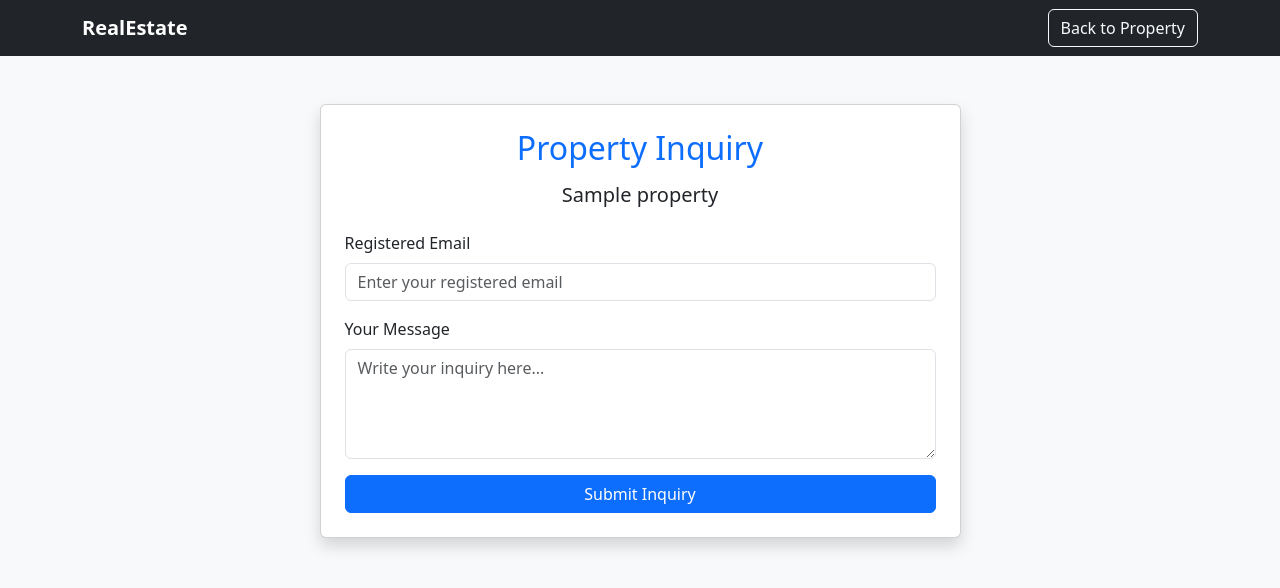
After one commit to Priyanka-github26/Real-Estate-Management-System, a Django app: page /properties/1/inquiry/ in a window 1280 px wide. The commit adds this page. Shown: the top 588 px of the page. Run offline with Django 4.2, Linux system fonts and the light colour scheme; tables that the repository leaves empty hold one stand-in row (values such as "Sample post").

Commit message:
Add client registration and property inquiry features

```diff
--- /dev/null
+++ b/properties/forms.py
@@ -0,0 +1,53 @@
+
+from django import forms
+from .models import Client, PropertyInquiry
+
+
+class ClientForm(forms.ModelForm):
+
+    class Meta:
+        model = Client
+        fields = [
+            'name',
+            'email',
+            'phone',
+            'client_type',
+            'address',
+        ]
+
+        widgets = {
+            'name': forms.TextInput(attrs={
+                'class': 'form-control',
+                'placeholder': 'Enter your full name'
+            }),
+            'email': forms.EmailInput(attrs={
+                'class': 'form-control',
+                'placeholder': 'Enter your email'
+            }),
+            'phone': forms.TextInput(attrs={
+                'class': 'form-control',
+                'placeholder': 'Enter phone number'
+            }),
+            'client_type': forms.Select(attrs={
+                'class': 'form-select'
+            }),
+            'address': forms.Textarea(attrs={
+                'class': 'form-control',
+                'rows': 3
+            }),
+        }
+
+
+class PropertyInquiryForm(forms.ModelForm):
+
+    class Meta:
+        model = PropertyInquiry
+        fields = ['message']
+
+        widgets = {
+            'message': forms.Textarea(attrs={
+                'class': 'form-control',
+                'rows': 4,
+                'placeholder': 'Write your inquiry here...'
+            }),
+        }
--- a/properties/templates/properties/property_detail.html
+++ b/properties/templates/properties/property_detail.html
@@ -90,6 +90,11 @@
 
             <hr>
 
+            <a href="{% url 'property_inquiry' property.id %}"
+   class="btn btn-success me-2">
+    Send Inquiry
+</a>
+
             <a href="{% url 'property_list' %}" class="btn btn-primary">
                 Back to Properties
             </a>
--- /dev/null
+++ b/properties/templates/properties/property_inquiry.html
@@ -0,0 +1,78 @@
+
+<!DOCTYPE html>
+<html lang="en">
+<head>
+    <meta charset="UTF-8">
+    <meta name="viewport" content="width=device-width, initial-scale=1.0">
+    <title>Property Inquiry | RealEstate</title>
+
+    <link href="https://cdn.jsdelivr.net/npm/bootstrap@5.3.3/dist/css/bootstrap.min.css"
+          rel="stylesheet">
+</head>
+
+<body class="bg-light">
+
+<nav class="navbar navbar-dark bg-dark">
+    <div class="container">
+        <a class="navbar-brand fw-bold" href="/">RealEstate</a>
+        <a href="{% url 'property_detail' property.id %}"
+           class="btn btn-outline-light">
+            Back to Property
+        </a>
+    </div>
+</nav>
+
+<div class="container mt-5">
+    <div class="row justify-content-center">
+        <div class="col-md-7">
+
+            <div class="card shadow">
+                <div class="card-body p-4">
+
+                    <h2 class="text-primary text-center mb-3">
+                        Property Inquiry
+                    </h2>
+
+                    <h5 class="text-center mb-4">
+                        {{ property.title }}
+                    </h5>
+
+                    <form method="POST">
+                        {% csrf_token %}
+
+                        {% if form.non_field_errors %}
+                            <div class="alert alert-danger">
+                                {{ form.non_field_errors }}
+                            </div>
+                        {% endif %}
+
+                        <div class="mb-3">
+                            <label class="form-label">Registered Email</label>
+                            <input type="email"
+                                   name="email"
+                                   class="form-control"
+                                   placeholder="Enter your registered email"
+                                   required>
+                        </div>
+
+                        <div class="mb-3">
+                            <label class="form-label">Your Message</label>
+                            {{ form.message }}
+                            {{ form.message.errors }}
+                        </div>
+
+                        <button type="submit"
+                                class="btn btn-primary w-100">
+                            Submit Inquiry
+                        </button>
+                    </form>
+
+                </div>
+            </div>
+
+        </div>
+    </div>
+</div>
+
+</body>
+</html>
--- a/properties/urls.py
+++ b/properties/urls.py
@@ -5,4 +5,6 @@ urlpatterns = [
     path('', views.home, name='home'),
     path('properties/', views.property_list, name='property_list'),
     path('properties/<int:property_id>/', views.property_detail, name='property_detail'),
+    path('register-client/', views.client_register, name='client_register'),
+    path('properties/<int:property_id>/inquiry/', views.property_inquiry, name='property_inquiry'),
 ]
--- a/properties/views.py
+++ b/properties/views.py
@@ -1,7 +1,6 @@
-
-from django.shortcuts import render, get_object_or_404
-from .models import Property
-
+from django.shortcuts import render, get_object_or_404, redirect
+from .models import Property, Client, PropertyInquiry
+from .forms import ClientForm, PropertyInquiryForm
 
 def home(request):
     return render(request, 'properties/home.html')
@@ -59,3 +58,47 @@ def property_detail(request, property_id):
         'properties/property_detail.html',
         {'property': property}
     )
+
+def client_register(request):
+    if request.method == 'POST':
+        form = ClientForm(request.POST)
+
+        if form.is_valid():
+            form.save()
+            return redirect('property_list')
+
+    else:
+        form = ClientForm()
+
+    return render(request, 'properties/client_register.html', {
+        'form': form
+    })
+
+def property_inquiry(request, property_id):
+    property = get_object_or_404(Property, id=property_id)
+
+    if request.method == 'POST':
+        form = PropertyInquiryForm(request.POST)
+
+        if form.is_valid():
+            inquiry = form.save(commit=False)
+
+            # Find the registered client using their email
+            email = request.POST.get('email', '').strip()
+            client = Client.objects.filter(email__iexact=email).first()
+
+            if client:
+                inquiry.client = client
+                inquiry.property = property
+                inquiry.save()
+                return redirect('property_detail', property_id=property.id)
+
+            form.add_error(None, 'Please register as a client first.')
+
+    else:
+        form = PropertyInquiryForm()
+
+    return render(request, 'properties/property_inquiry.html', {
+        'form': form,
+        'property': property,
+    })
```
Also changed, not shown: properties/templates/properties/client_register.html (added, +53 -0 lines).
